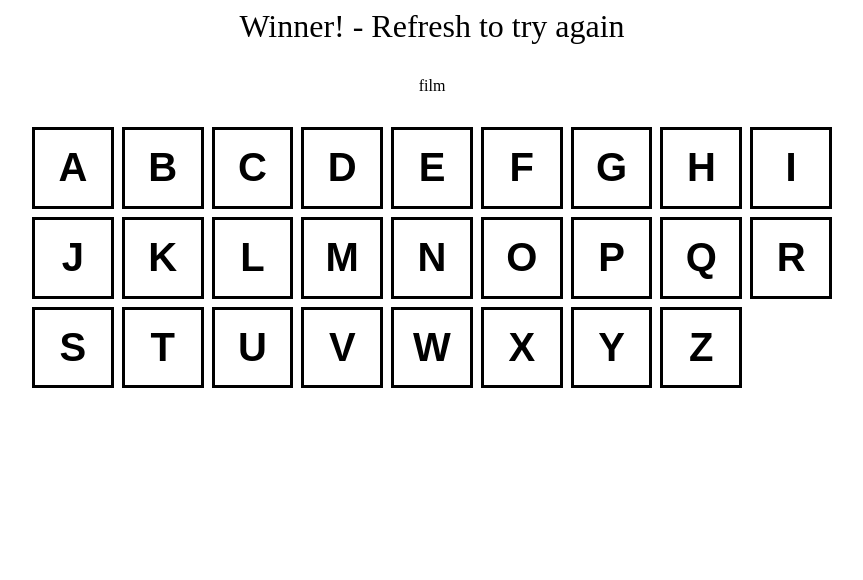
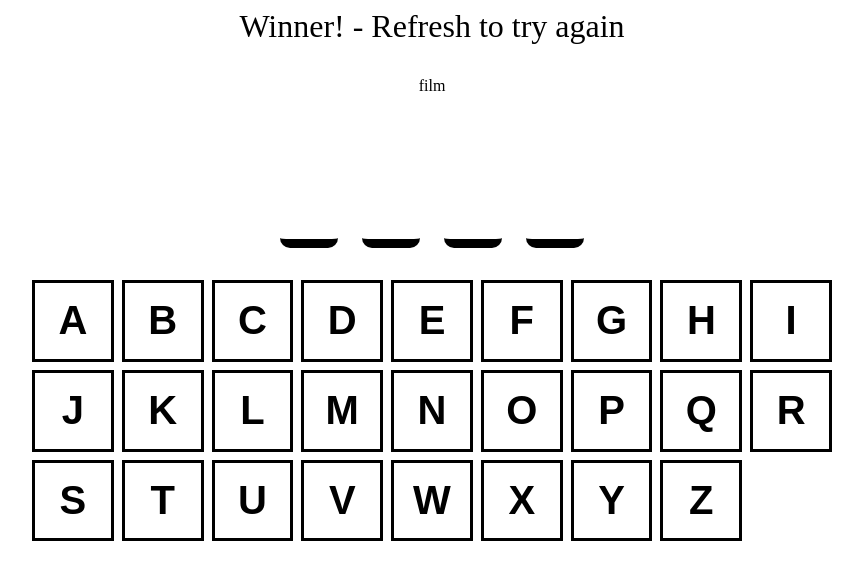
Before and after one commit to Mix-Liten/react-hangman_game, a React (Vite) app: page / in a window 1280 px wide. Shown: the top 580 px of the page, without its empty margins (208-1071 px from the left). Built offline with nearby package versions, Linux system fonts and the light colour scheme.

Commit message:
update components/HangmanWord

```diff
--- a/src/App.tsx
+++ b/src/App.tsx
@@ -2,7 +2,7 @@ import { useState } from 'react'
 import words from './assets/wordList.json'
 import styles from './App.module.css'
 import HangmanDrawing from './components/HangmanDrawing'
-import HangmanWord from './components/HangmanWord'
+import { HangmanWord } from './components/HangmanWord'
 import { Keyboard } from './components/Keyboard'
 
 const getWord = () => words[Math.floor(Math.random() * words.length)]
@@ -24,7 +24,7 @@ function App() {
       <div className={styles.alert}>Winner! - Refresh to try again</div>
       {wordToGuess}
       {/* <HangmanDrawing /> */}
-      {/* <HangmanWord /> */}
+      <HangmanWord wordToGuess={wordToGuess} guessedLetters={guessedLetters} />
       <div className={styles.keyboardWrapper}>
         <Keyboard
           addGuessedLetter={addGuessedLetter}
--- /dev/null
+++ b/src/components/HangmanWord/HangmanWord.module.css
@@ -0,0 +1,30 @@
+.wrapper {
+  display: flex;
+  gap: 0.25em;
+  font-size: 6rem;
+  font-weight: bold;
+  font-family: 'monospace', sans-serif;
+  text-transform: uppercase;
+}
+
+.wordWrapper {
+  border-bottom: 0.1em solid #000;
+  border-radius: 10px;
+}
+
+.word {
+  color: #000;
+  user-select: none;
+}
+
+.word.error {
+  color: #8b0808;
+}
+
+.word.show {
+  visibility: visible;
+}
+
+.word.hidden {
+  visibility: hidden;
+}
--- /dev/null
+++ b/src/components/HangmanWord/HangmanWord.tsx
@@ -0,0 +1,30 @@
+import { FC } from 'react'
+import styles from './HangmanWord.module.css'
+
+type HangmanWordProps = {
+  guessedLetters: string[]
+  wordToGuess: string
+  reveal?: boolean
+}
+
+const HangmanWord: FC<HangmanWordProps> = ({ guessedLetters, wordToGuess, reveal = false }) => {
+  return (
+    <div className={styles.wrapper}>
+      {wordToGuess.split('').map((letter, index) => {
+        const isVisible = guessedLetters.includes(letter) || reveal
+        const isError = !guessedLetters.includes(letter) && reveal
+        return (
+          <span className={styles.wordWrapper} key={index}>
+            <span
+              className={`${styles.word} ${isVisible ? styles.show : styles.hidden} ${isError ? styles.error : ''}`}
+            >
+              {letter}
+            </span>
+          </span>
+        )
+      })}
+    </div>
+  )
+}
+
+export default HangmanWord
--- /dev/null
+++ b/src/components/HangmanWord/index.ts
@@ -0,0 +1,3 @@
+import HangmanWord from './HangmanWord'
+
+export { HangmanWord }
```
Also changed, not shown: src/components/HangmanWord.tsx (deleted, +0 -13 lines).
